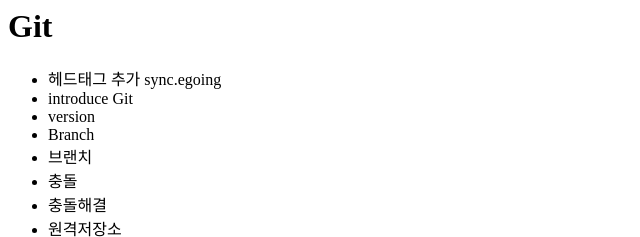
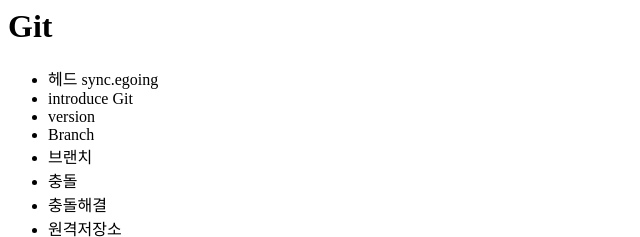
Before and after one commit to sblee1031/opentutorial, a plain HTML site: page index.html in a window 1280 px wide. Shown: the top 237 px of the page, 0-640 px from the left. Drawn offline with Linux system fonts and the light colour scheme.

Commit message:
헤드추가

```diff
--- a/index.html
+++ b/index.html
@@ -8,7 +8,7 @@
             <h1>Git</h1>
         </header>
         <ul>
-            <li>헤드태그 추가 sync.egoing</li>
+            <li>헤드 sync.egoing</li>
             <li>introduce Git</li>
             <li>version</li>
             <li>Branch</li>
```
